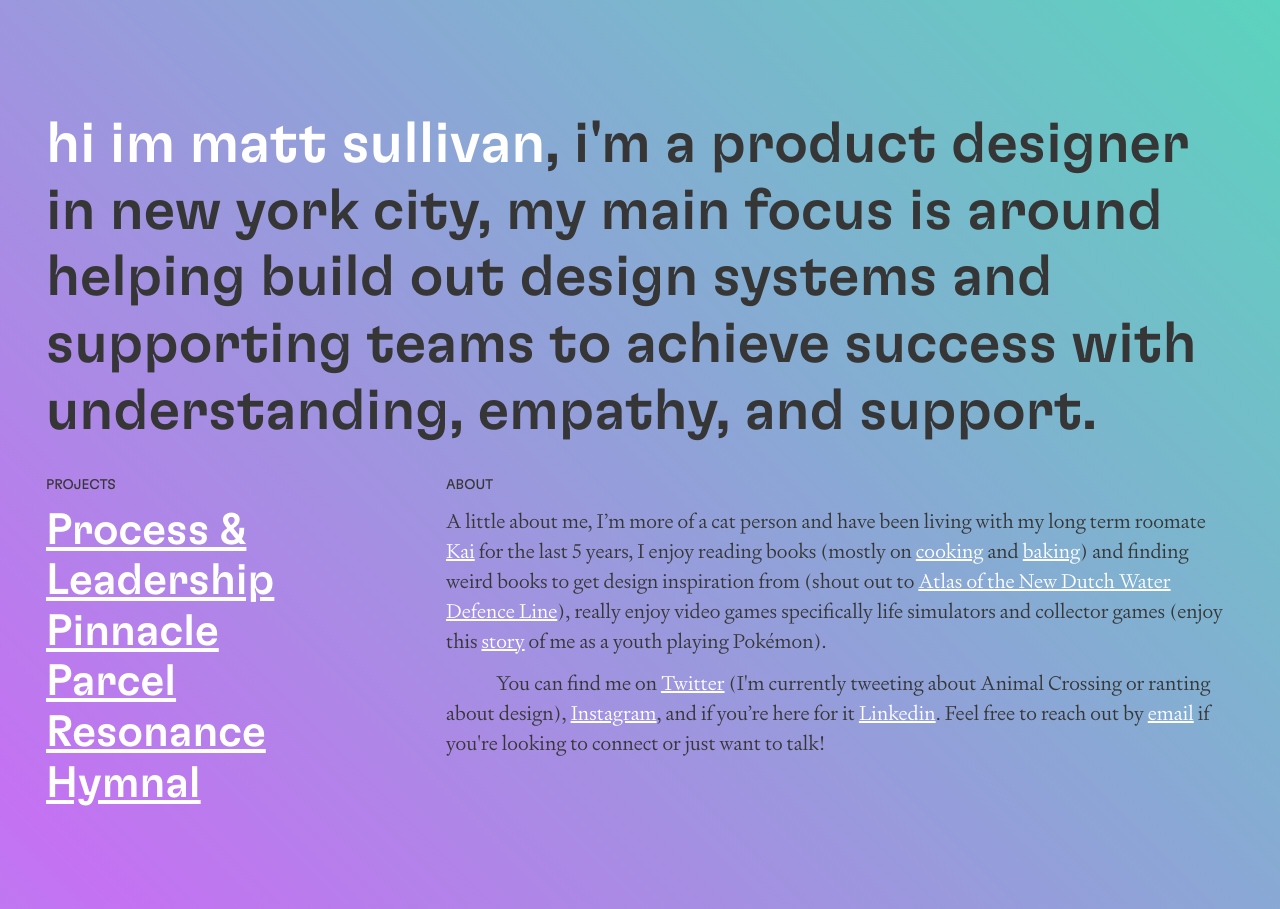
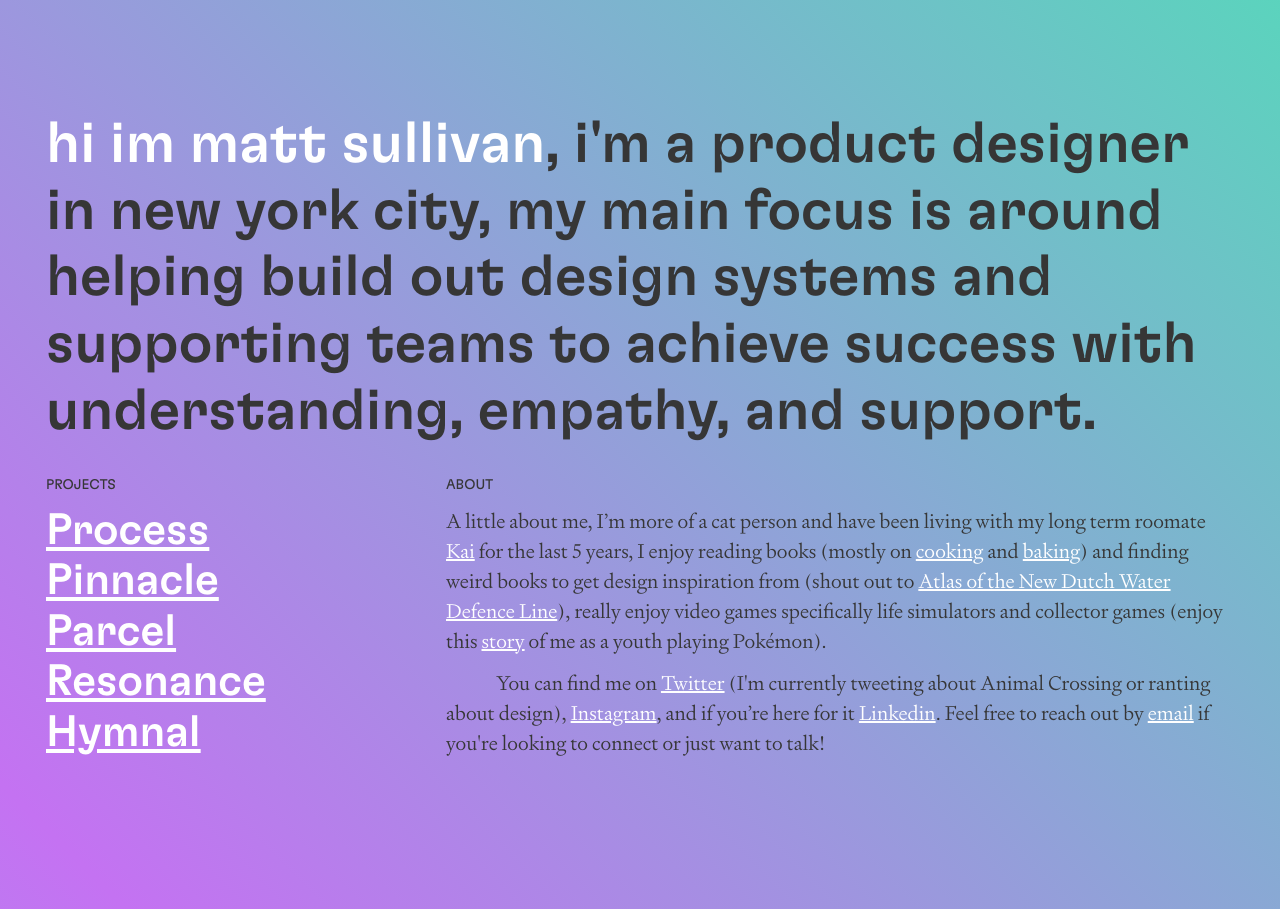
Before and after one commit to mjsxi/website-v4, a Next.js app: page / in a window 1280 px wide. After the commit the page ends 870 px from the top, so only its background shows below. Built offline with nearby package versions, Linux system fonts and the light colour scheme.

Commit message:
renamed some things to look nicer

```diff
--- a/components/mainPage.js
+++ b/components/mainPage.js
@@ -52,8 +52,8 @@ const MainPage = () => (
       >
         <h2>projects</h2>
         <ul>
-          <Link href="/projects/design-process-and-leadership">
-            <li><a>Process & Leadership</a></li>
+          <Link href="/projects/design-process">
+            <li><a>Process</a></li>
           </Link>
           <Link href="/projects/pinnacle">
             <li><a>Pinnacle</a></li>
--- a/pages/projects/design-process-and-leadership.js
+++ b/pages/projects/design-process.js
@@ -42,8 +42,8 @@ export default function Main() {
 
           <div className={styles.spacer}>If you found this while inspecting the page and can see this good on ya! I couldn't get css grid to do exactly what I wanted so I hacked in this spacer to get the grid to play nice!</div>
 
-          <h3>— design process and leadership <span>(∞)</span></h3>
-          <p className={styles.intro}>here is a collection of thoughts around how i approach design and the processes around it, along with some thoughts around the ways that i like to use my skills with people to contribute more broadly to a design team in a leadership capacity. i've put this above all my projects in hopes you will read this before diving into my work.</p>
+          <h3>— design process<span>(∞)</span></h3>
+          <p className={styles.intro}>here is a collection of thoughts around how i approach design and the processes around it, along with some thoughts around the ways that i like to use my skills with people to contribute broadly to a design team and our partners. i've put this above all my projects in hopes you will read this before diving into my work.</p>
 
           <h5>thougths on design</h5>
 
```
